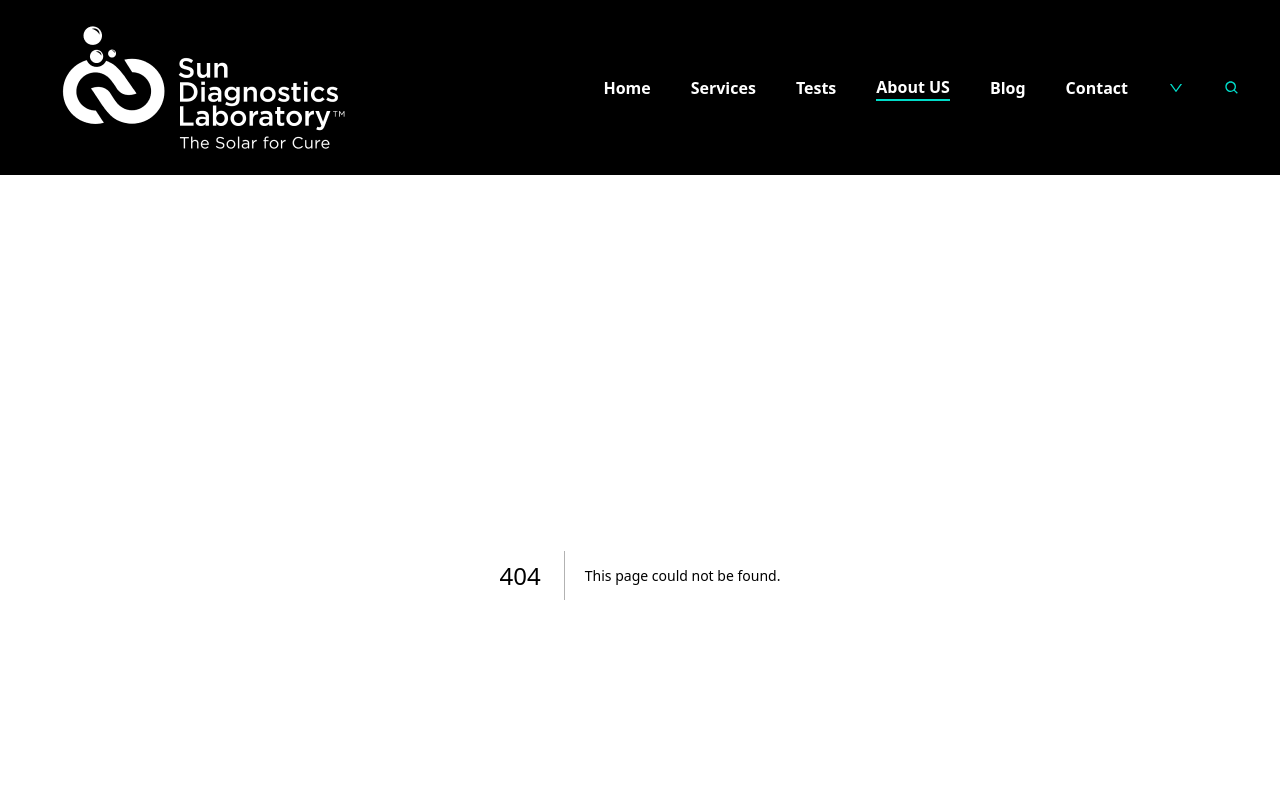
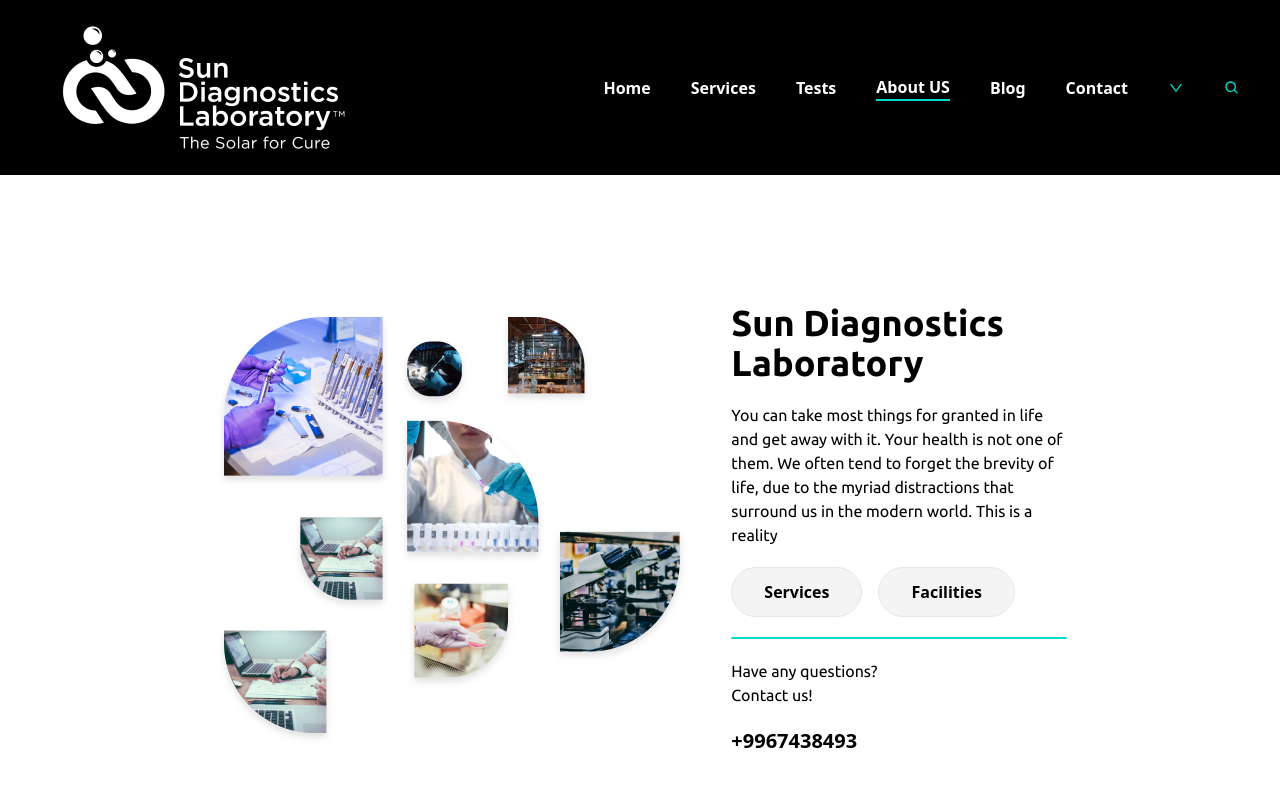
Before and after one commit to NEXT-BUG/sun-diagnostic-laboratory, a Next.js app: page /about in a window 1280 px wide. Before the commit this address had no page. Shown: the top 800 px of the page. Built offline with nearby package versions, Linux system fonts and the light colour scheme.

Commit message:
About us Hero is added

```diff
--- a/components/blogs/Hero.js
+++ b/components/blogs/Hero.js
@@ -9,7 +9,7 @@
           src={require("../../assets/images/blogs-hero.png")}
           className="rounded-lg shadow-md"
         />
-        <h1 className="absolute font-serif top-20  left-32 text-7xl italic font-bold text-[#394B57]">
+        <h1 className="absolute font-ubuntu top-20 left-32 text-7xl italic font-bold text-[#394B57]">
           Blogs
         </h1>
       </div>
--- /dev/null
+++ b/pages/about.js
@@ -0,0 +1,43 @@
+import Head from "next/head";
+import Image from "next/image";
+import React from "react";
+
+const About = () => {
+  return (
+    <div className="w-screen h-screen pt-32">
+      <Head>
+        <title>SDL | About us</title>
+      </Head>
+
+      <div className="flex flex-col lg:flex-row text-center lg:text-left items-center w-2/3 mx-auto space-x-10 space-between">
+        <Image src={require("../assets/images/hero-img-2.png")} />
+        <div className="flex flex-col lg:w-2/3 space-y-5">
+          <h1 className="font-bold text-4xl font-ubuntu">
+            Sun Diagnostics Laboratory
+          </h1>
+          <p className="font-ubuntu">
+            You can take most things for granted in life and get away with it.
+            Your health is not one of them. We often tend to forget the brevity
+            of life, due to the myriad distractions that surround us in the
+            modern world. This is a reality
+          </p>
+          <div className="flex space-x-4">
+            <button className="md:hover:scale-105 md:hover:bg-slate-100 duration-300 ease-out font-semibold px-8 bg-[#F4F4F4] py-3 rounded-full border">
+              Services
+            </button>
+            <button className="md:hover:scale-105 md:hover:bg-slate-100 duration-300 ease-out font-semibold px-8 bg-[#F4F4F4] py-3 rounded-full border">
+              Facilities
+            </button>
+          </div>
+          <div className="h-[0.1rem] w-full bg-primary rounded-full" />
+          <p className="text-md font-ubuntu">
+            Have any questions? <br /> Contact us!
+          </p>
+          <p className="font-bold text-xl">+9967438493</p>
+        </div>
+      </div>
+    </div>
+  );
+};
+
+export default About;
--- a/pages/blogs.js
+++ b/pages/blogs.js
@@ -29,7 +29,7 @@
           Let's chat
         </button>
       </div>
-      <div className="flex gap-10 flex-wrap justify-evenly my-10 px-10">
+      <div className="flex gap-10 flex-wrap justify-evenly my-10 px-20">
         {blogs?.map((blog, index) => (
           <BlogCards {...blog} key={index} />
         ))}
```
Also changed, not shown: mock/blogs.js (+0 -8 lines), assets/images/hero-img-2.png (added).
